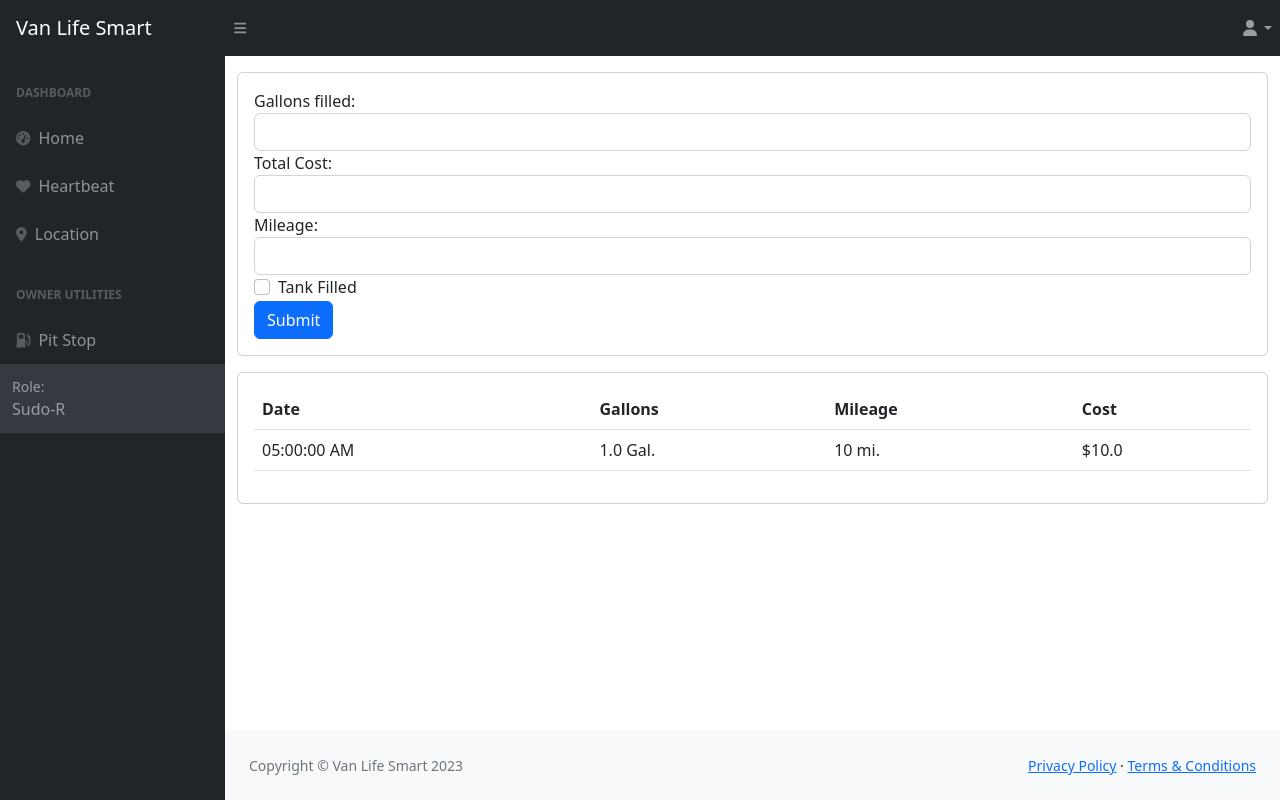
After one commit to JustAPyro/VanLifeSmart, a Flask app: a page that uses website/templates/root_sidebar.html in a window 1280 px wide. The commit adds this page. Run offline with Flask 3, Linux system fonts and the light colour scheme; a user stored in the database is signed in; tables that the repository leaves empty hold one stand-in row (values such as "Sample post"); some libraries are stand-ins or nearby versions.

Commit message:
Added pitstop page and basic auth

```diff
--- a/website/endpoints.py
+++ b/website/endpoints.py
@@ -3,9 +3,10 @@ import json
 import math
 from datetime import timedelta
 from geopy.geocoders import Nominatim
-from models import User, GPSData, Vehicle, TomorrowIO, Heartbeat
+from models import User, GPSData, Vehicle, TomorrowIO, Heartbeat, Pitstop
 from werkzeug.security import generate_password_hash, check_password_hash
 from website.database import db
+from website.notifications import send_gas_email
 from datetime import datetime, timezone
 from geopy.exc import GeocoderTimedOut
 from flask_login import login_user, logout_user, login_required, logout_user, current_user
@@ -79,6 +80,7 @@ def log_out_page():
     return redirect(url_for('endpoints.sign_in_page'))
 
 @endpoints.route('/api/heartbeat.json', methods=['GET', 'POST'])
+@login_required
 def receive_heartbeat():
     if request.method == 'GET':
         return ('', 204)
@@ -239,7 +241,31 @@ def vehicle_page(vehicle_name: str):
         **context,
     )
 
+@endpoints.route('/vehicle/<vehicle_name>/pitstop.html', methods=['GET', 'POST'])
+@login_required
+def vehicle_pitstop_page(vehicle_name: str):
+    # TODO: Error handling here
+    vehicle = db.session.query(Vehicle).filter_by(name=vehicle_name).first()
 
+    if request.method == 'POST':
+        # TODO: Validate
+        ps = Pitstop(
+            vehicle_id=vehicle.id,
+            gallons_filled=request.form.get('gallons_filled'),
+            total_cost=request.form.get('total_cost'),
+            mileage=request.form.get('mileage'),
+            filled=bool('filled' in request.form)
+
+        )
+        db.session.add(ps)
+        db.session.commit()
+        send_gas_email('Luke', ps)
+
+
+
+    return render_template('vehicle/pitstop.html',
+                           user=current_user,
+                           vehicle=vehicle)
 
 @endpoints.route('/vehicle/<vehicle_name>/heartbeat.html')
 @login_required
--- a/website/templates/root_sidebar.html
+++ b/website/templates/root_sidebar.html
@@ -25,6 +25,15 @@
             <div class="sb-nav-link-icon"><i class="fas fa-location-dot"></i></div>
             Location
           </a>
+          {% if user == vehicle.owner %}
+          <div class="sb-sidenav-menu-heading">
+            Owner Utilities
+          </div>
+          <a class="nav-link" href="/vehicle/{{vehicle.name}}/pitstop.html">
+            <div class="sb-nav-link-icon"><i class="fas fa-gas-pump"></i></div>
+            Pit Stop
+          </a>
+          {% endif %}
 
           <div class="sb-sidenav-footer">
             <div class="small">Role:</div>
--- /dev/null
+++ b/website/templates/vehicle/pitstop.html
@@ -0,0 +1,54 @@
+{% extends "root_sidebar.html" %}
+
+{% block content %}
+<div class="container">
+  <div class="card my-3">
+    <div class="card-body">
+      <form method="POST">
+        <div class="form-group">
+          <label for="gallons_filled">Gallons filled:</label>
+          <input type="number" class="form-control" id="gallons_filled" name="gallons_filled" step="any" aria-describedby="emailHelp">
+        </div>
+        <div class="form-group">
+          <label for="total_cost">Total Cost:</label>
+          <input type="number" class="form-control" id="total_cost" name="total_cost" step="any">
+        </div>
+        <div class="form-group">
+          <label for="mileage">Mileage:</label>
+          <input type="number" class="form-control" id="mileage" name="mileage" step="any">
+        </div>
+        <div class="form-check">
+          <input type="checkbox" class="form-check-input" id="filled" name="filled">
+          <label class="form-check-label" for="filled">Tank Filled</label>
+        </div>
+        <button type="submit" class="btn btn-primary">Submit</button>
+      </form>
+    </div>
+  </div>
+
+  <div class="card">
+    <div class="card-body">
+      <table class="table">
+        <thead>
+          <tr>
+            <th scope="col">Date</th>
+            <th scope="col">Gallons</th>
+            <th scope="col">Mileage</th>
+            <th scope="col">Cost</th>
+          </tr>
+        </thead>
+        <tbody>
+          {% for pitstop in vehicle.pitstops %}
+          <tr>
+            <td>{{ pitstop.date | datetimefilter }}</td>
+            <td>{{ pitstop.gallons_filled }} Gal.</td>
+            <td>{{ pitstop.mileage }} mi.</td>
+            <td>${{ pitstop.total_cost }}</td>
+          </tr>
+          {% endfor %}
+        </tbody>
+      </table>
+    </div>
+  </div>
+</div>
+{% endblock %}
--- a/website/website.py
+++ b/website/website.py
@@ -1,4 +1,6 @@
 import os
+import base64
+from werkzeug.security import check_password_hash
 
 from dotenv import load_dotenv
 from flask import Flask
@@ -30,6 +32,32 @@ def create_app():
     def load_user(id: int):
         return db.session.get(User, id)
 
+    # This allows for basic auth
+    @login_manager.request_loader
+    def load_user_from_request(request):
+        auth = request.headers.get('Authorization')
+        if not auth:
+            return None
+
+        if auth[:6] == 'Basic ':
+            # Note that here we slice off the b'' symbol
+            basic_auth = base64.b64decode(auth[8:-1]).decode('ascii')
+            print(f'=>{basic_auth}')
+            email, password = basic_auth.split(':')
+
+            user = db.session.query(User).filter_by(email=email).first()
+
+            if user == None:
+                return None
+
+            if check_password_hash(user.password, password) == False:
+                return None
+
+            return user
+
+        return None
+
+
     return application
 
 
```
Also changed, not shown: models.py (+13 -1 lines), van/server.py (+11 -3 lines), website/notifications.py (added, +36 -0 lines). Lines whose indentation alone changed are shown as unchanged.
